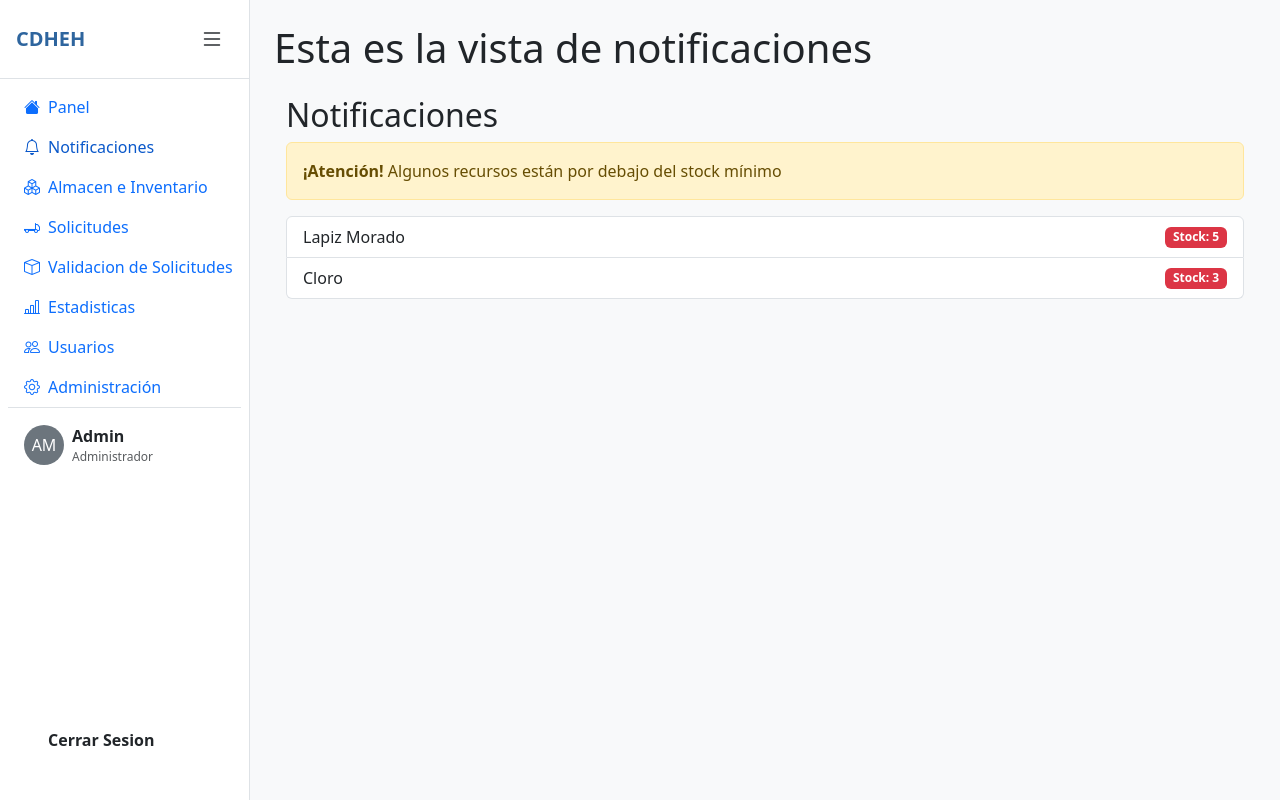
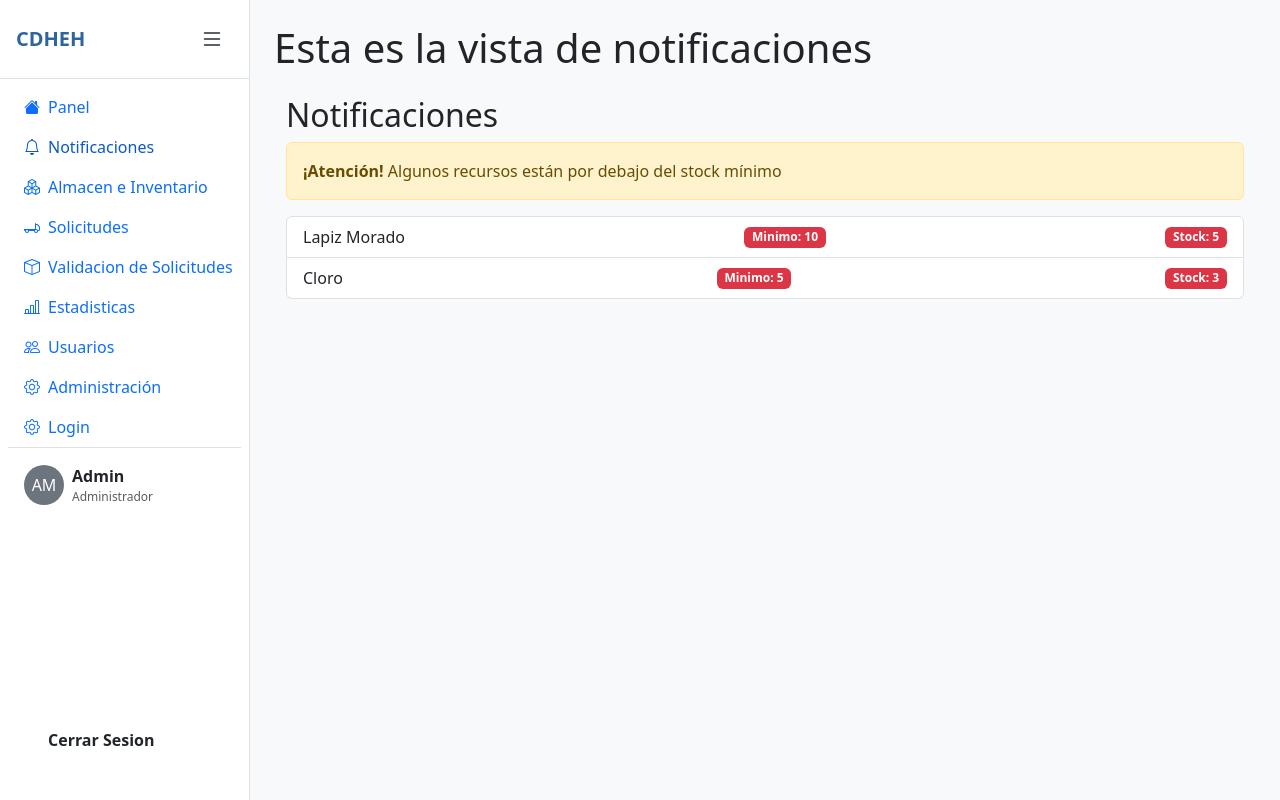
Before and after one commit to Feracrz/almacen, a React (Vite) app: page / in a window 1280 px wide. Both pictures are taken after a click on the button "Notificaciones". Built offline with nearby package versions, Linux system fonts and the light colour scheme.

Commit message:
sue ndoe

```diff
--- a/src/App.jsx
+++ b/src/App.jsx
@@ -5,9 +5,10 @@ import Panel from './components/panelControl/panel';
 import Registro from './components/registroCompra/Registro';
 import Solicitudes from './components/solicitudes/agregrarSolicitudes';
 import Respuesta from './components/respuestas/respuestaSolicitudes';
-import Notificaciones from './components/Notificaciones/notificaciones';
+import Notificaciones from './components/notificaciones/notificaciones';
 import Usuarios from './components/Usuarios/usuarios';
 import Estadisticas from './components/Estadisticas/estadisticas';
+import Login from './components/login/login';
 
 const App = () => {
   const [seccionActiva, setSeccionActiva] = useState("Panel");
@@ -68,9 +69,13 @@ case "Usuarios":
         );
 
 
-      case "Proveedores":
-        return <h2 className="p-4">Gestión de proveedores</h2>;
-
+      case "Login":
+             return (
+          <div className='p-4'>
+          <h2 className="p-4">Este es el login</h2>;
+            <Login />
+          </div>
+        );
 
 
 
--- a/src/components/Navbar.jsx
+++ b/src/components/Navbar.jsx
@@ -15,6 +15,7 @@ const Navbar = ({ onSelect }) => {
     { icon: "bi-bar-chart-line", label: "Estadisticas" },
     { icon: "bi-people", label: "Usuarios" },
     { icon: "bi-gear", label: "Administración" },
+    { icon: "bi-gear", label: "Login" },
 
 
   ];
--- a/src/components/login/login.jsx
+++ b/src/components/login/login.jsx
@@ -0,0 +1,9 @@
+import React from 'react'
+
+export default function Login() {
+  return (
+    <div>
+      <h1>Este es el  Login</h1>
+    </div>
+  )
+}
--- a/src/components/notificaciones/notificaciones.jsx
+++ b/src/components/notificaciones/notificaciones.jsx
@@ -32,6 +32,7 @@ const Notificaciones = () => {
         {alertas.map((item) => (
           <ListGroup.Item key={item.id} className="d-flex justify-content-between align-items-center">
             {item.nombre}
+            <Badge bg="danger">Minimo: {item.minimo}</Badge>
             <Badge bg="danger">Stock: {item.stock}</Badge>
           </ListGroup.Item>
         ))}
```
Also changed, not shown: src/components/solicitudes/solicitudesRecursos.jsx (added).
